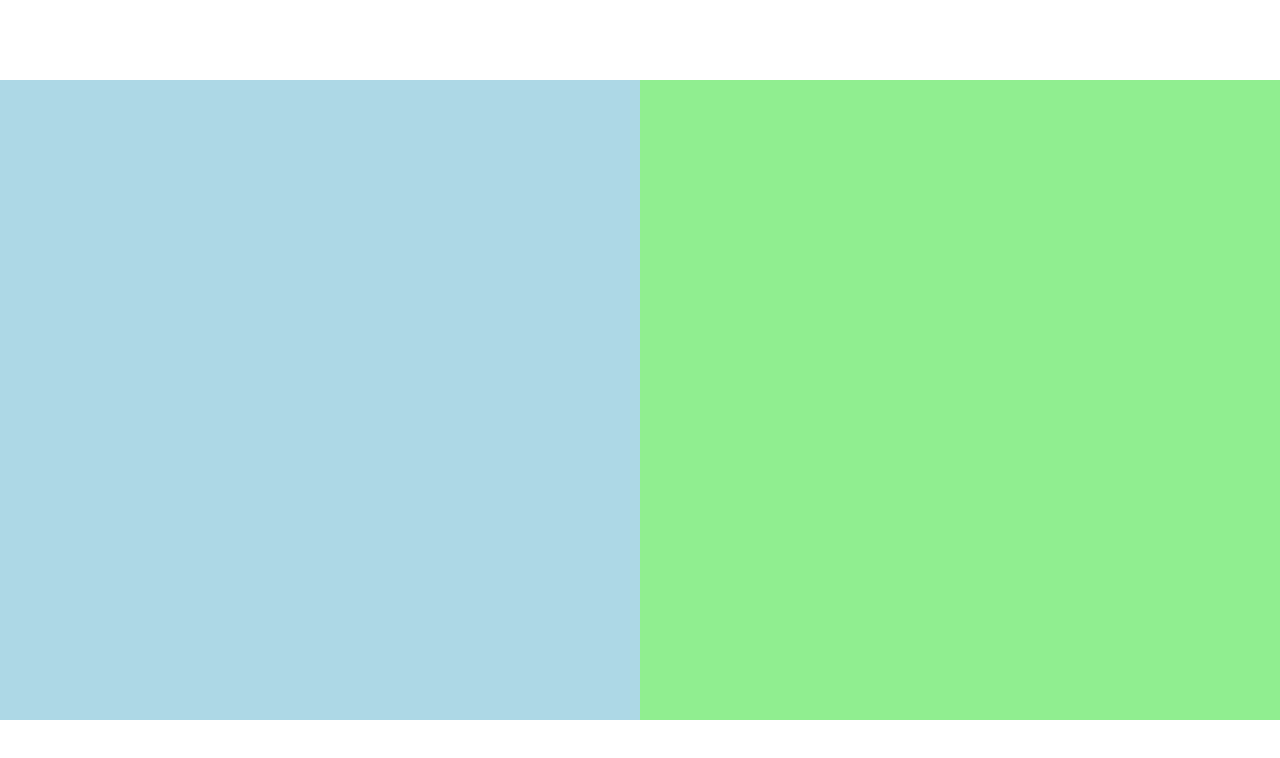
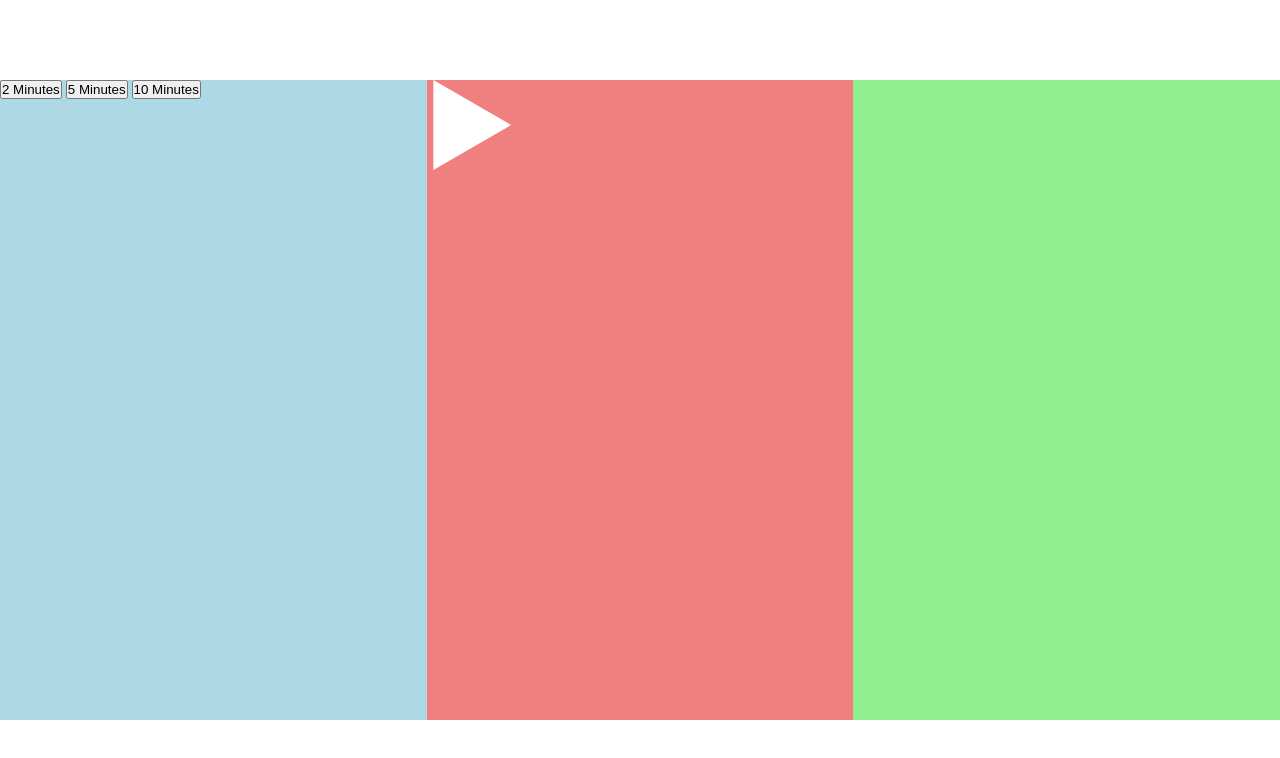
Before and after one commit to osidekyle/Meditation-App, a plain HTML site: page index.html in a window 1280 px wide. Drawn offline with Linux system fonts and the light colour scheme.

Commit message:
setting up some more specific html

```diff
--- a/index.html
+++ b/index.html
@@ -8,8 +8,18 @@
 </head>
 <body>
     <div class="app">
-        <div class="time-select"></div>
-        <div class="player-container"></div>
+        <div class="time-select">
+            <button data-time="120">2 Minutes</button>
+            <button data-time="300">5 Minutes</button>
+            <button data-time="600">10 Minutes</button>
+        </div>
+        <div class="player-container">
+            <audio class="song">
+                <source src="./sounds/rain.mp3">
+            </audio>
+            <img src="./svg/play.svg" alt="play" class="play">
+
+        </div>
         <div class="sound-picker"></div>
 
 
--- a/style.css
+++ b/style.css
@@ -12,7 +12,7 @@
 }
 
 
-.time-select, .sound-picker{
+.time-select, .sound-picker,.player-container{
     height:80%;
     flex: 1;
 }
@@ -24,3 +24,6 @@
 .sound-picker{
     background: lightgreen;
 }
+.player-container{
+    background: lightcoral;
+}
```
